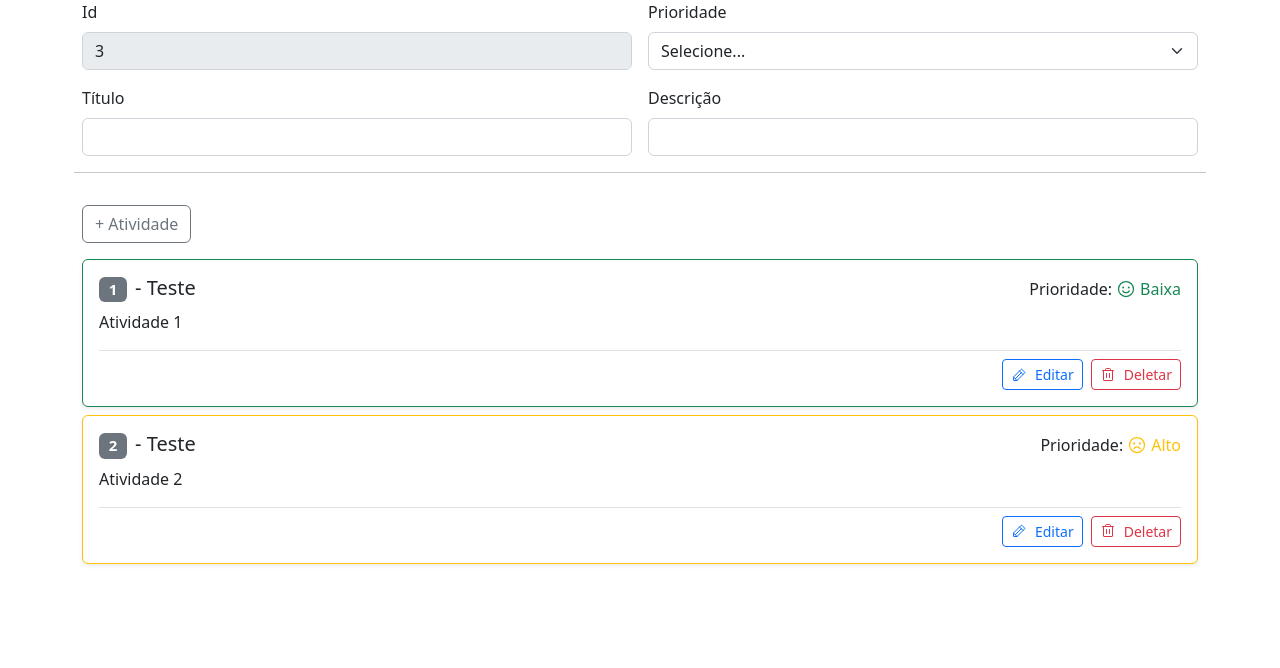
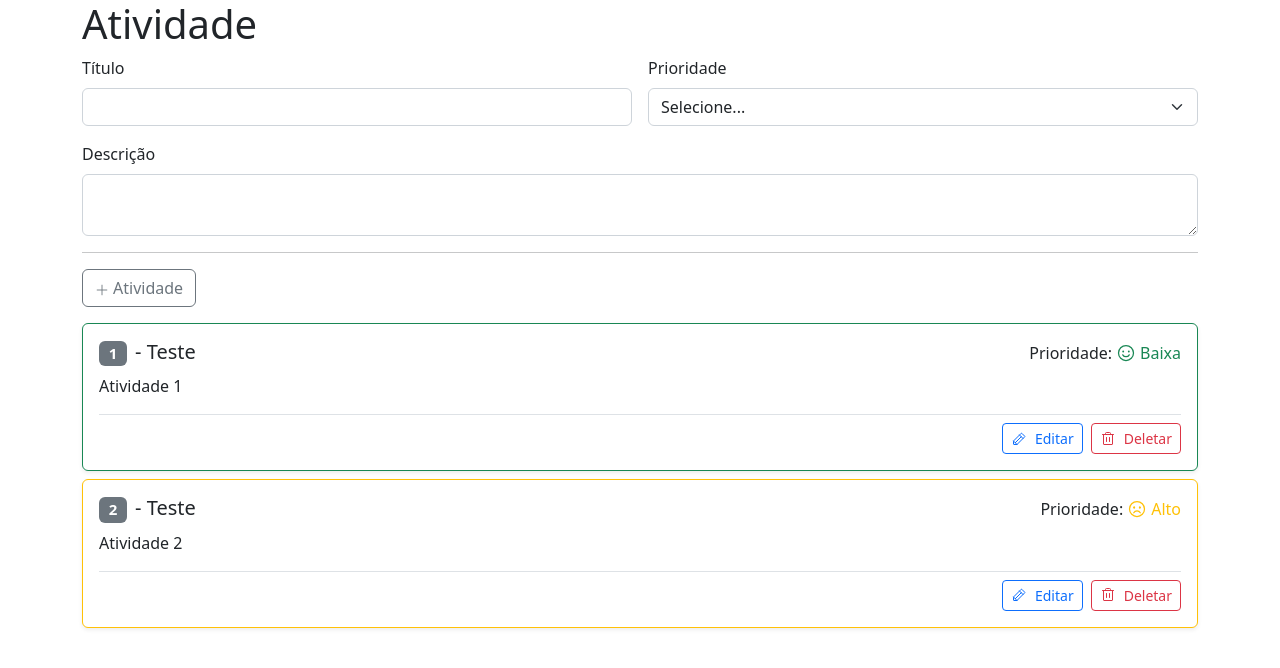
Before and after one commit to igor-cotrim/to-do-react-dotnet, a React (Create React App) app in the folder frontend/: page / in a window 1280 px wide. Shown: the top 668 px of the page. Built offline with nearby package versions, Linux system fonts and the light colour scheme.

Commit message:
feat: finish to-do

```diff
--- a/frontend/src/App.tsx
+++ b/frontend/src/App.tsx
@@ -1,4 +1,4 @@
-import { useRef, useState } from "react";
+import { useEffect, useRef, useState } from "react";
 
 import { IActivity } from "./models";
 import { ActivityList, ActivityForm } from "./components";
@@ -8,13 +8,29 @@ let initialValues: IActivity[] = [
   { id: 2, description: "Atividade 2", title: "Teste", priority: "3" },
 ];
 
+const initialActivity: IActivity = {
+  id: 0,
+  title: "",
+  description: "",
+  priority: "",
+};
+
 function App() {
   const [activities, setActivities] = useState<IActivity[]>(initialValues);
+  const [activity, setActivity] = useState<IActivity>(initialActivity);
+  const [index, setIndex] = useState(0);
 
-  const idRef = useRef<HTMLInputElement>(null);
   const descriptionRef = useRef<HTMLInputElement>(null);
   const titleRef = useRef<HTMLInputElement>(null);
   const priorityRef = useRef<HTMLSelectElement>(null);
+
+  const editActivity = (id: number) => {
+    const filtedActivities = activities.filter(
+      (activity) => activity.id === id
+    );
+
+    setActivity(filtedActivities[0]);
+  };
 
   const deleteActivity = (id: number) => {
     const filtedActivities = activities.filter(
@@ -24,30 +40,49 @@ function App() {
     setActivities([...filtedActivities]);
   };
 
-  const handleSubmit = (e: React.FormEvent<HTMLFormElement>) => {
-    e.preventDefault();
+  const cancelActivity = () => {
+    setActivity(initialActivity);
+  };
 
-    const newActivity: IActivity = {
-      id: Number(idRef.current?.value),
-      description: descriptionRef.current?.value || "",
-      title: titleRef.current?.value || "",
-      priority: priorityRef.current?.value || "",
-    };
+  const updateActivity = (activity: IActivity) => {
+    setActivities(
+      activities.map((item) => (item.id === activity.id ? activity : item))
+    );
+    setActivity(initialActivity);
+  };
 
-    setActivities((prev) => [...prev, newActivity]);
+  const addActivity = (activity: IActivity) => {
+    setActivities((prev) => [...prev, { ...activity, id: index }]);
   };
+
+  useEffect(() => {
+    activities.length <= 0
+      ? setIndex(1)
+      : setIndex(
+          Math.max.apply(
+            Math,
+            activities.map((item) => item.id)
+          ) + 1
+        );
+  }, [activities]);
 
   return (
     <>
       <ActivityForm
-        submit={handleSubmit}
-        idRef={idRef}
+        addActivity={addActivity}
+        updateActivity={updateActivity}
+        cancelActivity={cancelActivity}
         descriptionRef={descriptionRef}
         titleRef={titleRef}
         priorityRef={priorityRef}
+        // activities={activities}
+        selectedActivity={activity}
+      />
+      <ActivityList
         activities={activities}
+        editActivity={editActivity}
+        deleteActivity={deleteActivity}
       />
-      <ActivityList activities={activities} deleteActivity={deleteActivity} />
     </>
   );
 }
--- a/frontend/src/components/Activity/index.tsx
+++ b/frontend/src/components/Activity/index.tsx
@@ -4,10 +4,15 @@ import { IActivity } from "../../models";
 
 type ActivityProps = {
   activity: IActivity;
+  editActivity: (id: number) => void;
   deleteActivity: (id: number) => void;
 };
 
-const Activity = ({ activity, deleteActivity }: ActivityProps) => {
+const Activity = ({
+  activity,
+  editActivity,
+  deleteActivity,
+}: ActivityProps) => {
   const changeCardWithPriority = (priority: string) => {
     switch (priority) {
       case "1":
@@ -62,7 +67,10 @@ const Activity = ({ activity, deleteActivity }: ActivityProps) => {
         </div>
         <p className="card-text">{activity.description}</p>
         <div className="d-flex justify-content-end pt-2 m-0 border-top">
-          <button className="btn btn-sm btn-outline-primary me-2 d-flex justify-content-center align-items-center">
+          <button
+            className="btn btn-sm btn-outline-primary me-2 d-flex justify-content-center align-items-center"
+            onClick={() => editActivity(activity.id)}
+          >
             <Pencil className="me-2" size={16} />
             Editar
           </button>
--- a/frontend/src/components/ActivityForm/index.tsx
+++ b/frontend/src/components/ActivityForm/index.tsx
@@ -1,76 +1,150 @@
+import { Plus } from "phosphor-react";
+import { useEffect, useState } from "react";
+
 import { IActivity } from "../../models";
 
 type ActivityFormProps = {
-  submit: (e: React.FormEvent<HTMLFormElement>) => void;
-  idRef: any;
+  addActivity: (activity: IActivity) => void;
+  updateActivity: (activity: IActivity) => void;
+  cancelActivity: () => void;
   descriptionRef: any;
   titleRef: any;
   priorityRef: any;
-  activities: IActivity[];
+  selectedActivity: IActivity;
+};
+
+const initialActivity: IActivity = {
+  id: 0,
+  title: "",
+  description: "",
+  priority: "",
 };
 
 const ActivityForm = ({
-  submit,
-  idRef,
+  addActivity,
+  updateActivity,
+  cancelActivity,
   descriptionRef,
   titleRef,
   priorityRef,
-  activities,
+  selectedActivity,
 }: ActivityFormProps) => {
+  const [activity, setActivity] = useState<IActivity>(currentActivity());
+
+  const inputTextHandler = (
+    e: React.ChangeEvent<
+      HTMLInputElement | HTMLSelectElement | HTMLTextAreaElement
+    >
+  ) => {
+    const { name, value } = e.target;
+
+    setActivity({ ...activity, [name]: value });
+  };
+
+  const handleCancel = (e: React.FormEvent<HTMLButtonElement>) => {
+    e.preventDefault();
+
+    cancelActivity();
+    setActivity(initialActivity);
+  };
+
+  function currentActivity(): IActivity {
+    if (selectedActivity.id !== 0) {
+      return selectedActivity;
+    } else {
+      return initialActivity;
+    }
+  }
+
+  const handleSubmit = (e: React.FormEvent<HTMLFormElement>) => {
+    e.preventDefault();
+
+    if (selectedActivity.id !== 0) {
+      updateActivity(activity);
+    } else {
+      addActivity(activity);
+    }
+
+    setActivity(initialActivity);
+  };
+
+  useEffect(() => {
+    if (selectedActivity.id !== 0) {
+      setActivity(selectedActivity);
+    }
+  }, [selectedActivity]);
+
   return (
-    <form className="row g-3" onSubmit={submit}>
+    <>
+      <h1>Atividade {activity.id !== 0 ? activity.id : ""}</h1>
+      <form className="row g-3" onSubmit={handleSubmit}>
         <div className="col-md-6">
-        <label htmlFor="id" className="form-label">
-          Id
+          <label htmlFor="title" className="form-label">
+            Título
           </label>
           <input
-          id="id"
-          type="number"
+            name="title"
+            type="text"
             className="form-control"
-          ref={idRef}
-          disabled
-          value={
-            Math.max.apply(
-              Math,
-              activities.map((item) => item.id)
-            ) + 1
-          }
-          readOnly
+            ref={titleRef}
+            onChange={inputTextHandler}
+            value={activity.title}
           />
         </div>
         <div className="col-md-6">
           <label htmlFor="priority" className="form-label">
             Prioridade
           </label>
-        <select id="priority" className="form-select" ref={priorityRef}>
+          <select
+            name="priority"
+            className="form-select"
+            ref={priorityRef}
+            onChange={inputTextHandler}
+            value={activity.priority}
+          >
             <option defaultValue="0">Selecione...</option>
             <option value="1">Baixa</option>
             <option value="2">Normal</option>
             <option value="3">Alta</option>
           </select>
         </div>
-      <div className="col-md-6">
-        <label htmlFor="title" className="form-label">
-          Título
-        </label>
-        <input id="title" type="text" className="form-control" ref={titleRef} />
-      </div>
-      <div className="col-md-6">
+        <div className="col-md-12">
           <label htmlFor="description" className="form-label">
             Descrição
           </label>
-        <input
-          id="description"
-          type="text"
+          <textarea
+            name="description"
             className="form-control"
             ref={descriptionRef}
+            onChange={inputTextHandler}
+            value={activity.description}
           />
+          <hr />
         </div>
-      <hr />
-      <div className="col-12">
-        <button className="btn btn-outline-secondary">+ Atividade</button>
+        <div className="col-12 mt-0">
+          {activity.id === 0 ? (
+            <button className="btn btn-outline-secondary" type="submit">
+              <Plus size={14} className="me-1" />
+              Atividade
+            </button>
+          ) : (
+            <>
+              <button type="submit" className="btn btn-outline-secondary me-2">
+                <Plus size={14} className="me-1" />
+                Salvar
+              </button>
+              <button
+                type="button"
+                className="btn btn-outline-danger"
+                onClick={handleCancel}
+              >
+                Cancelar
+              </button>
+            </>
+          )}
         </div>
       </form>
+    </>
   );
 };
 
--- a/frontend/src/components/ActivityList/index.tsx
+++ b/frontend/src/components/ActivityList/index.tsx
@@ -3,15 +3,21 @@ import Activity from "../Activity";
 
 type ActivityListProps = {
   activities: IActivity[];
+  editActivity: (id: number) => void;
   deleteActivity: (id: number) => void;
 };
 
-const ActivityList = ({ activities, deleteActivity }: ActivityListProps) => (
+const ActivityList = ({
+  activities,
+  editActivity,
+  deleteActivity,
+}: ActivityListProps) => (
   <div className="mt-3">
     {activities.map((activity) => (
       <Activity
         key={activity.id}
         activity={activity}
+        editActivity={editActivity}
         deleteActivity={deleteActivity}
       />
     ))}
```
Lines whose indentation alone changed are shown as unchanged.
